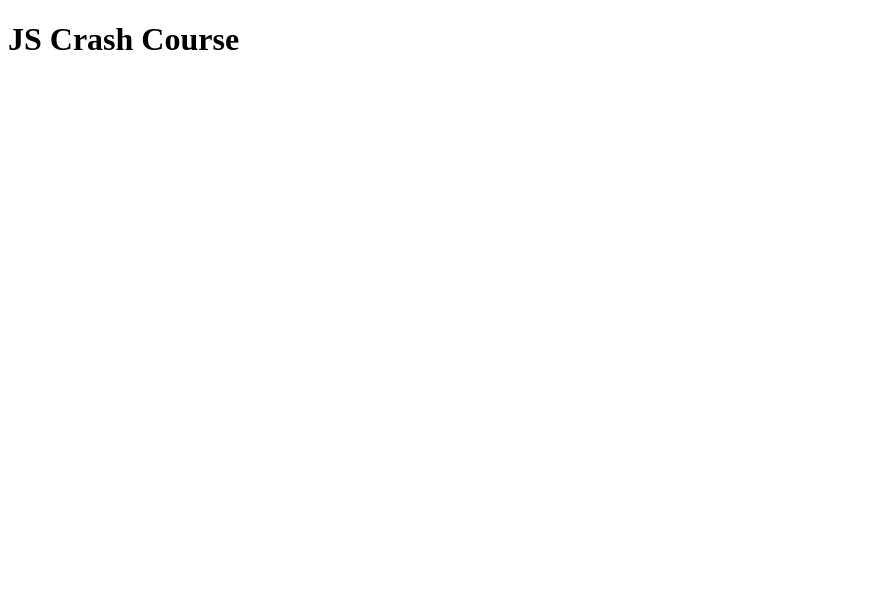
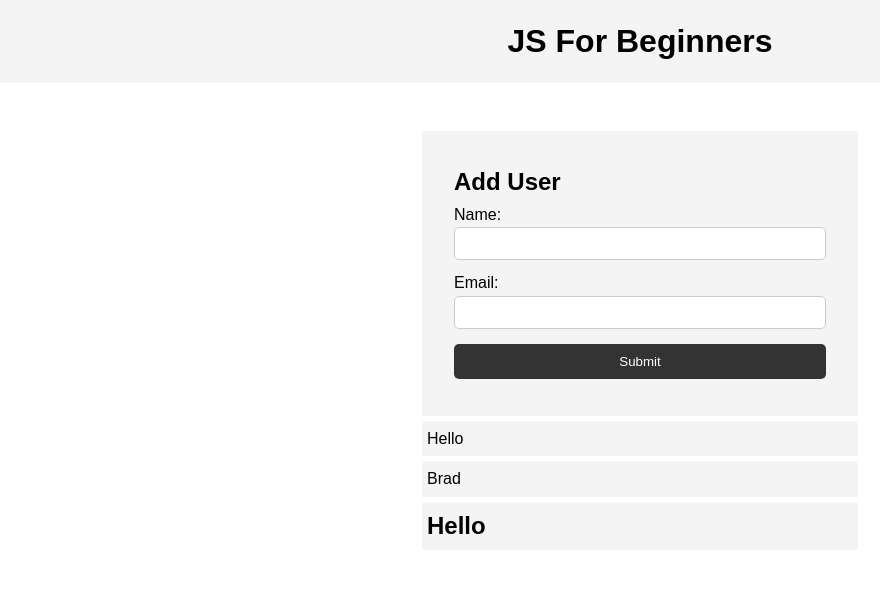
Before and after one commit to kara-li/learning, a plain HTML site: page javascript/index.html in a window 1280 px wide. Shown: the whole page, without its empty margins (0-880 px from the left). Drawn offline with Linux system fonts and the light colour scheme.

Commit message:
finished vanilla js crash course

```diff
--- a/javascript/index.html
+++ b/javascript/index.html
@@ -3,12 +3,38 @@
   <head>
     <meta charset="UTF-8" />
     <meta name="viewport" content="width=device-width, initial-scale=1.0" />
-    <title>JS Crash Course</title>
+    <meta http-equiv="X-UA-Compatible" content="ie=edge" />
+    <title>JS For Beginners</title>
+    <link rel="stylesheet" href="style.css" />
   </head>
   <body>
     <header>
-      <h1>JS Crash Course</h1>
+      <h1>JS For Beginners</h1>
     </header>
+
+    <section class="container">
+      <form id="my-form">
+        <h1>Add User</h1>
+        <div class="msg"></div>
+        <div>
+          <label for="name">Name:</label>
+          <input type="text" id="name" />
+        </div>
+        <div>
+          <label for="email">Email:</label>
+          <input type="text" id="email" />
+        </div>
+        <input class="btn" type="submit" value="Submit" />
+      </form>
+
+      <ul id="users"></ul>
+
+      <ul class="items">
+        <li class="item">Item 1</li>
+        <li class="item">Item 2</li>
+        <li class="item">Item 3</li>
+      </ul>
+    </section>
 
     <script src="main.js"></script>
   </body>
--- a/javascript/main.js
+++ b/javascript/main.js
@@ -195,16 +195,43 @@ addNumsWithDefaultValues(5, 5); //will override default values
 todos.forEach((todo) => console.log(todo));
 
 //constructor function should start w/ capital, pass in properties you wnat to be able to set
-function Person(firstName, lastName, dob) {
-  this.firstName = firstName;
-  this.lastName = lastName;
-  this.dob = new Date(dob);
-  this.getBirthYear = function () {
+//objects pre-classes (which were inntroduced in es 2015)
+// function Person(firstName, lastName, dob) {
+//   this.firstName = firstName;
+//   this.lastName = lastName;
+//   this.dob = new Date(dob);
+//   // this.getBirthYear = function () {
+//   //   return this.dob.getFullYear();
+//   // };
+//   // this.getFullName = function () {
+//   //   return `${firstName} ${lastName}`;
+//   // };
+// }
+
+// Person.prototype.getBirthYear = function () {
+//   return this.dob.getFullYear();
+// };
+
+// Person.prototype.getFullName = function () {
+//   return `${firstName} ${lastName}`;
+// };
+
+//with es6, classes added to javascript (same under the hood, just syntactic sugar)
+//Class
+class Person {
+  constructor(firstName, lastName, dob) {
+    this.firstName = firstName;
+    this.lastName = lastName;
+    this.dob = new Date(dob);
+  }
+
+  getBirthYear() {
     return this.dob.getFullYear();
-  };
-  this.getFullName = function () {
+  }
+
+  getFullName() {
     return `${firstName} ${lastName}`;
-  };
+  }
 }
 
 //instantiate object
@@ -215,3 +242,68 @@ console.log(person2.dob);
 console.log(person2.dob.getFullYear());
 console.log(person2.getBirthYear());
 console.log(person1.getFullName());
+
+//the DOM
+console.log(window);
+//Single element selectors
+const form = document.getElementById("my-form");
+console.log(form);
+
+console.log(document.querySelector(".container")); //works like jQuery for most part in terms of selecting single element
+console.log(document.querySelector("h1")); //single element selector so will only select the first one
+
+//Multiple element selectors
+const items = document.querySelectorAll(".item"); //gives NodeList which is like array, can use array methods on
+// console.log(document.getElementsByClassName("item")); //older, gives HTMLCollection, can't use array methods on
+// console.log(document.getElementsByTagName("li"));
+
+items.forEach((item) => console.log(item));
+
+const ul = document.querySelector(".items");
+// ul.remove();
+// ul.lastElementChild.remove();
+ul.firstElementChild.textContent = "Hello";
+ul.children[1].innerText = "Brad";
+ul.lastElementChild.innerHTML = "<h1>Hello</h1>";
+
+const btn = document.querySelector(".btn");
+// btn.style.background = "red";
+// btn.addEventListener("click", (e) => {
+//   // btn.addEventListener("mouseover", (e) => {
+//   // btn.addEventListener("mouseout", (e) => {
+//   e.preventDefault();
+//   console.log("click");
+//   console.log(e.target);
+//   console.log(e.target.className);
+//   document.querySelector("#my-form").style.background = "#ccc";
+//   document.querySelector("body").classList.add("bg-dark");
+//   ul.lastElementChild.innerHTML = "<h1>Goodbye</h1>";
+// });
+
+const myForm = document.querySelector("#my-form");
+const nameInput = document.querySelector("#name");
+const emailInput = document.querySelector("#email");
+const msg = document.querySelector(".msg");
+const userList = document.querySelector("#users");
+
+myForm.addEventListener("submit", onSubmit);
+function onSubmit(e) {
+  e.preventDefault();
+  if (nameInput.value == "" || emailInput.value == "") {
+    //alert("Please enter fields"); //stops your code and doesn't look good so try to avoid using
+    msg.classList.add("error");
+    msg.innerHTML = "Please enter all fields";
+    setTimeout(() => msg.remove(), 3000);
+  } else {
+    // console.log("success");
+    const li = document.createElement("li");
+    li.appendChild(
+      document.createTextNode(`${nameInput.value} : ${emailInput.value}`)
+    );
+    userList.appendChild(li);
+
+    //Clear fields
+    nameInput.value = "";
+    emailInput.value = "";
+  }
+}
--- /dev/null
+++ b/javascript/style.css
@@ -0,0 +1,77 @@
+* {
+  margin: 0;
+  padding: 0;
+  box-sizing: border-box;
+}
+
+body {
+  font-family: Arial, Helvetica, sans-serif;
+  line-height: 1.6;
+}
+
+ul {
+  list-style: none;
+}
+
+ul li {
+  padding: 5px;
+  background: #f4f4f4;
+  margin: 5px 0;
+}
+
+header {
+  background: #f4f4f4;
+  padding: 1rem;
+  text-align: center;
+}
+
+.container {
+  margin: auto;
+  width: 500px;
+  overflow: auto;
+  padding: 3rem 2rem;
+}
+
+#my-form {
+  padding: 2rem;
+  background: #f4f4f4;
+}
+
+#my-form label {
+  display: block;
+}
+
+#my-form input[type="text"] {
+  width: 100%;
+  padding: 8px;
+  margin-bottom: 10px;
+  border-radius: 5px;
+  border: 1px solid #ccc;
+}
+
+.btn {
+  display: block;
+  width: 100%;
+  padding: 10px 15px;
+  border: 0;
+  background: #333;
+  color: #fff;
+  border-radius: 5px;
+  margin: 5px 0;
+}
+
+.btn:hover {
+  background: #444;
+}
+
+.bg-dark {
+  background: #333;
+  color: #fff;
+}
+
+.error {
+  background: orangered;
+  color: #fff;
+  padding: 5px;
+  margin: 5px;
+}
```
